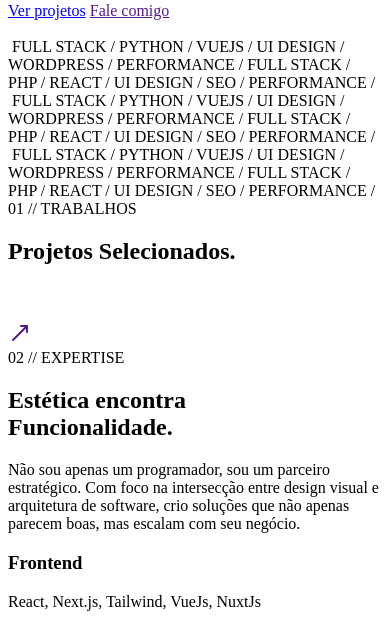
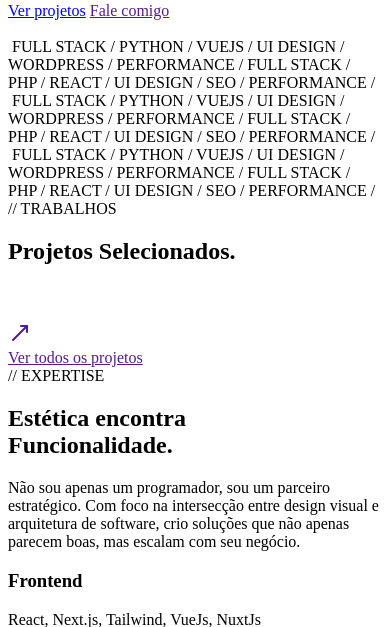
Before and after one commit to GaaraSan01/PortfolioPessoal, a PHP site: the page made by app/views/pages/home.php in a window 390 px wide; the page is wider, and only the part inside the window is pictured. Shown: the part 332-959 px from the top of that part. Run offline with PHP 8.4, Linux system fonts and the light colour scheme; the template is opened without the code that fills it: most values are stand-ins (such as "Sample title", 1, 10 or a date in 2020); data that the repository does not hold is empty; some libraries are stand-ins or nearby versions.

Commit message:
fix(ui): Alinha a lista de projetos da home e padroniza rótulos de seção.
- Lista de projetos em grid (categoria alinhada em coluna), seta sem
  rotação (antes apontava para cima) e link "Ver todos os projetos".
- Rótulos de seção sem numeração: as páginas repetiam números
  (blog com dois "03", contato com "04" seguido de "03").
- Título dos cards do blog 2rem -> 1.5rem (desktop e mobile).

Co-Authored-By: Claude Opus 5.5 <noreply@anthropic.com>

```diff
--- a/app/views/components/footer.php
+++ b/app/views/components/footer.php
@@ -1,7 +1,7 @@
 <footer id="contato" class="footer-section">
     <div class="container footer-grid">
         <div class="cta-col reveal">
-            <span class="section-label">03 // CONTATO</span>
+            <span class="section-label">// CONTATO</span>
             <h2>TEM UM PROJETO?<br>VAMOS <span class="stroke-text">CONVERSAR</span>.</h2>
             <p>Preencha os campos ao lado para iniciarmos o desenvolvimento da sua ideia.</p>
             <div class="contact-info">
--- a/app/views/pages/about.php
+++ b/app/views/pages/about.php
@@ -1,6 +1,6 @@
 <section class="page-hero">
     <div class="container">
-        <span class="section-label reveal-hero">01 // TRAJETÓRIA</span>
+        <span class="section-label reveal-hero">// TRAJETÓRIA</span>
         <h1 class="reveal-hero delay-1">Criando o <span class="highlight">Incomum</span>.</h1>
         <p class="hero-sub reveal-hero delay-2">
             Sou Vinicius Henrique, desenvolvedor full-stack e designer focado em construir produtos digitais que resolvem problemas reais com elegância técnica.
@@ -217,7 +217,7 @@
 <section class="timeline-section">
     <div class="container">
         <div class="section-header reveal">
-            <span class="section-label">02 // JORNADA</span>
+            <span class="section-label">// JORNADA</span>
             <h2 class="section-title">Linha do Tempo<span class="dot">.</span></h2>
         </div>
 
--- a/app/views/pages/blog.php
+++ b/app/views/pages/blog.php
@@ -1,6 +1,6 @@
 <section class="page-hero">
     <div class="container">
-        <span class="section-label reveal-hero">03 // INSIGHTS</span>
+        <span class="section-label reveal-hero">// INSIGHTS</span>
         <h1 class="reveal-hero delay-1">Pensamentos & <span class="highlight">Código</span>.</h1>
         <p class="hero-sub reveal-hero delay-2">
             Explorando as fronteiras entre design, tecnologia e produtividade.
--- a/app/views/pages/contact.php
+++ b/app/views/pages/contact.php
@@ -1,6 +1,6 @@
 <section class="page-hero contact-hero">
     <div class="container">
-        <span class="section-label reveal-hero">04 // CONTATO</span>
+        <span class="section-label reveal-hero">// CONTATO</span>
         <h1 class="reveal-hero delay-1">
             Vamos iniciar algo<br><span class="stroke-text">grande</span>?
         </h1>
--- a/app/views/pages/home.php
+++ b/app/views/pages/home.php
@@ -39,7 +39,7 @@
 <section id="projetos" class="projects-section">
     <div class="container">
         <div class="section-header reveal">
-            <span class="section-label">01 // TRABALHOS</span>
+            <span class="section-label">// TRABALHOS</span>
             <h2 class="section-title">Projetos Selecionados<span class="dot">.</span></h2>
         </div>
 
@@ -62,6 +62,7 @@
             </a>
             <?php endforeach; ?>
         </div>
+        <a href="<?= url('projects') ?>" class="btn-outline hover-trigger projects-all-link">Ver todos os projetos</a>
     </div>
 </section>
 
@@ -69,7 +70,7 @@
     <div class="container">
         <div class="about-grid">
             <div class="about-text reveal">
-                <span class="section-label">02 // EXPERTISE</span>
+                <span class="section-label">// EXPERTISE</span>
                 <h2>Estética encontra <br><span class="highlight">Funcionalidade.</span></h2>
                 <p>Não sou apenas um programador, sou um parceiro estratégico. Com foco na intersecção entre design visual e arquitetura de software, crio soluções que não apenas parecem boas, mas escalam com seu negócio.</p>
 
--- a/app/views/pages/projects.php
+++ b/app/views/pages/projects.php
@@ -1,6 +1,6 @@
 <section class="page-hero">
     <div class="container">
-        <span class="section-label reveal-hero">02 // TRABALHOS</span>
+        <span class="section-label reveal-hero">// TRABALHOS</span>
         <h1 class="reveal-hero delay-1">Projetos <span class="stroke-text">Selecionados</span>.</h1>
         <p class="hero-sub reveal-hero delay-2">
             Uma amostra do meu trabalho recente, variando de interfaces experimentais a sistemas complexos de agendamento.
```
Also changed, not shown: public/assets/css/style.css.
